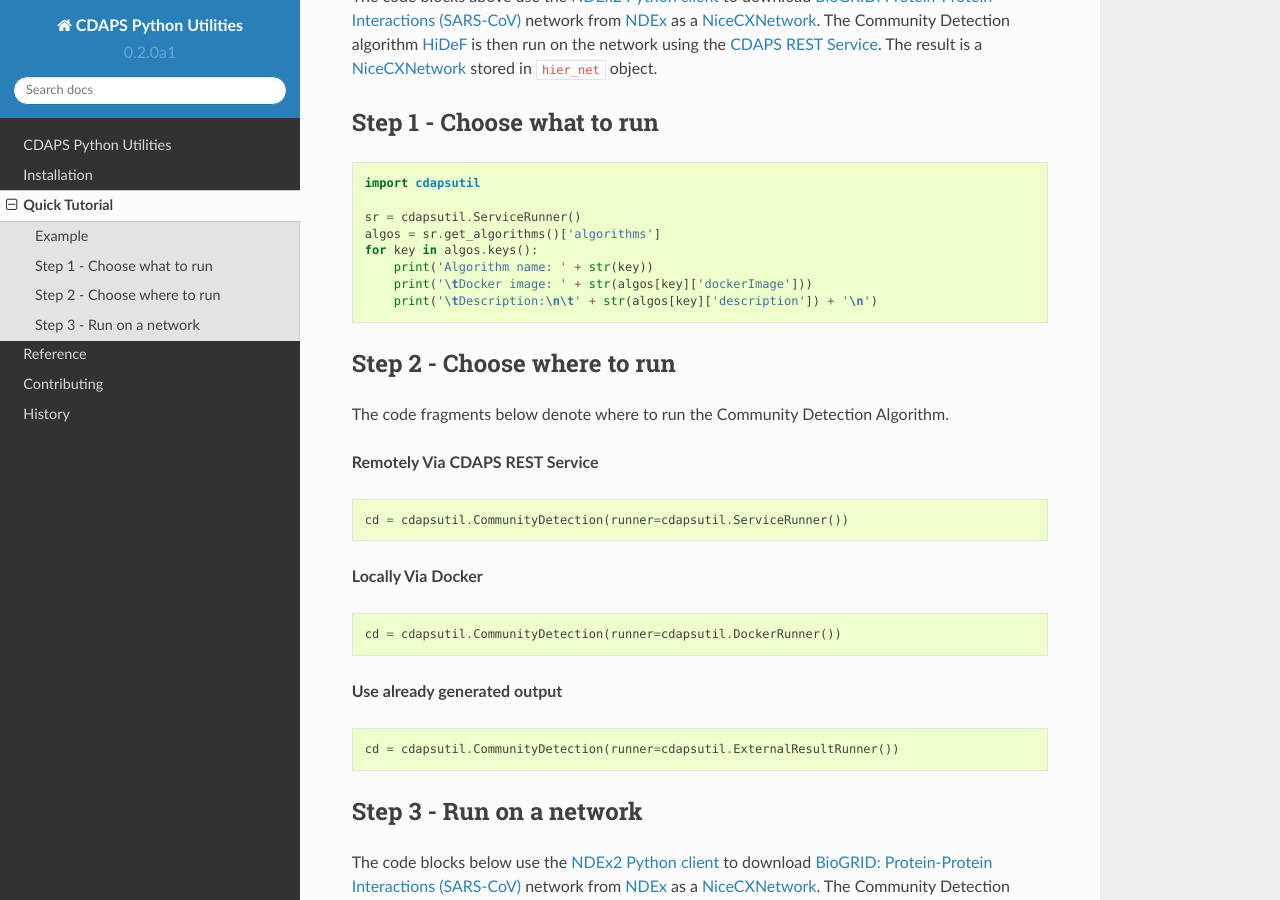
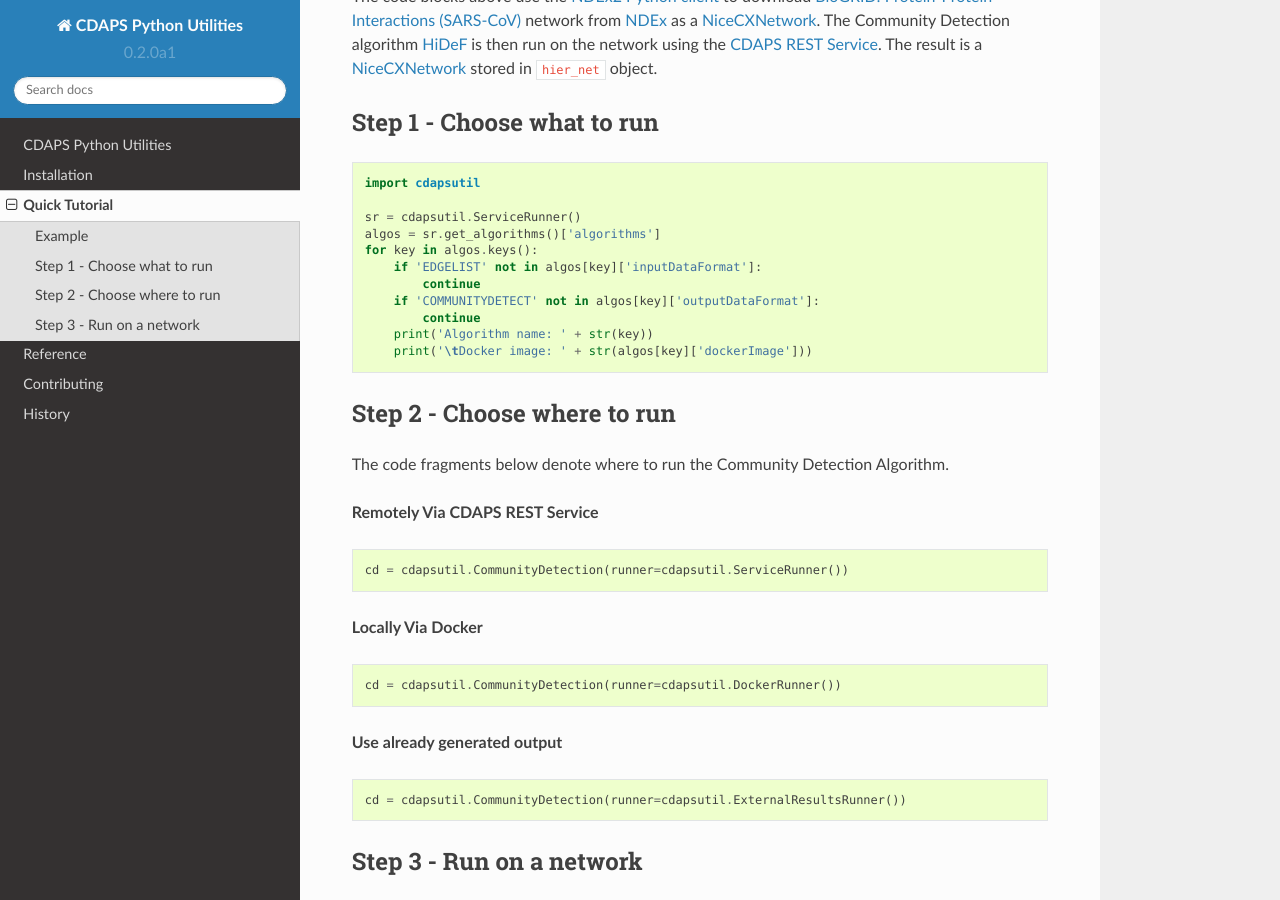
Before and after one commit to idekerlab/cdapsutil, a Sphinx documentation site: the page built from docs/quicktutorial.rst, in a window 1280 px wide and 900 px high, scrolled down 943 px. Built offline with Sphinx 7.4.7 and the Read the Docs theme 2.0.0, drawn with Linux system fonts in a browser that asks for light colours.

Commit message:
added logic to restrict what algorithms are printed and fixed typo in ExternalResultsRunner code frag

```diff
--- a/docs/quicktutorial.rst
+++ b/docs/quicktutorial.rst
@@ -64,9 +64,12 @@
     sr = cdapsutil.ServiceRunner()
     algos = sr.get_algorithms()['algorithms']
     for key in algos.keys():
+        if 'EDGELIST' not in algos[key]['inputDataFormat']:
+            continue
+        if 'COMMUNITYDETECT' not in algos[key]['outputDataFormat']:
+            continue
         print('Algorithm name: ' + str(key))
         print('\tDocker image: ' + str(algos[key]['dockerImage']))
-        print('\tDescription:\n\t' + str(algos[key]['description']) + '\n')
 
 Step 2 - Choose where to run
 ---------------------------------
@@ -89,7 +92,7 @@
 
 .. code-block:: python
 
-    cd = cdapsutil.CommunityDetection(runner=cdapsutil.ExternalResultRunner())
+    cd = cdapsutil.CommunityDetection(runner=cdapsutil.ExternalResultsRunner())
 
 Step 3 - Run on a network
 --------------------------
```
